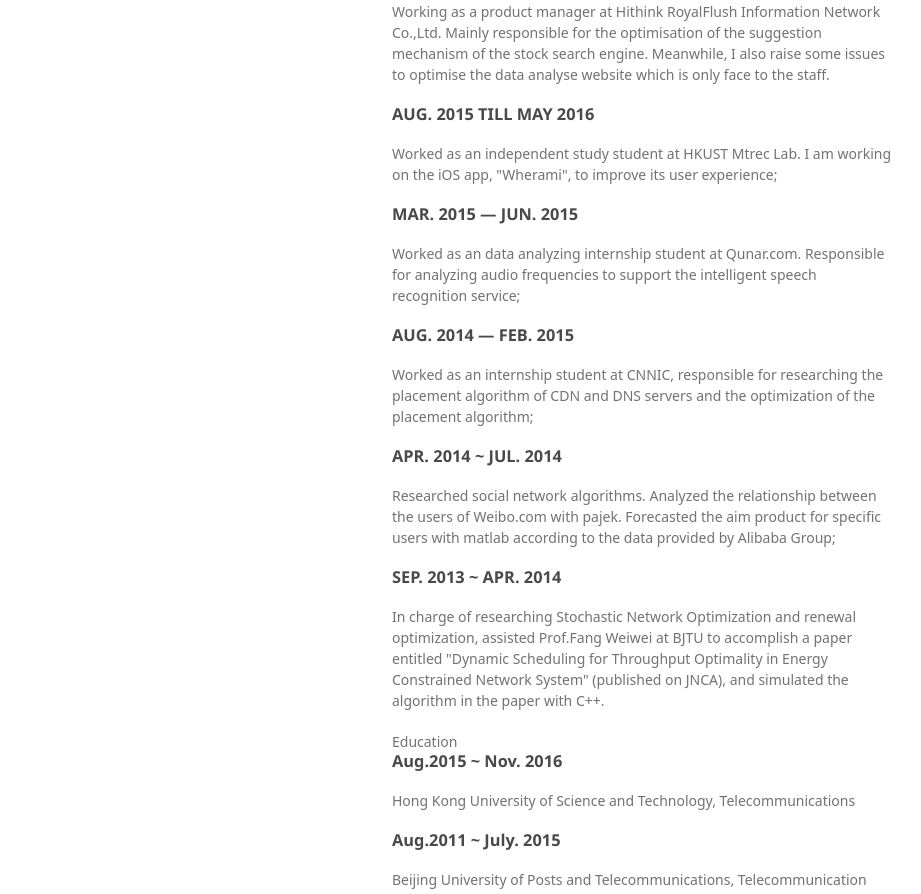
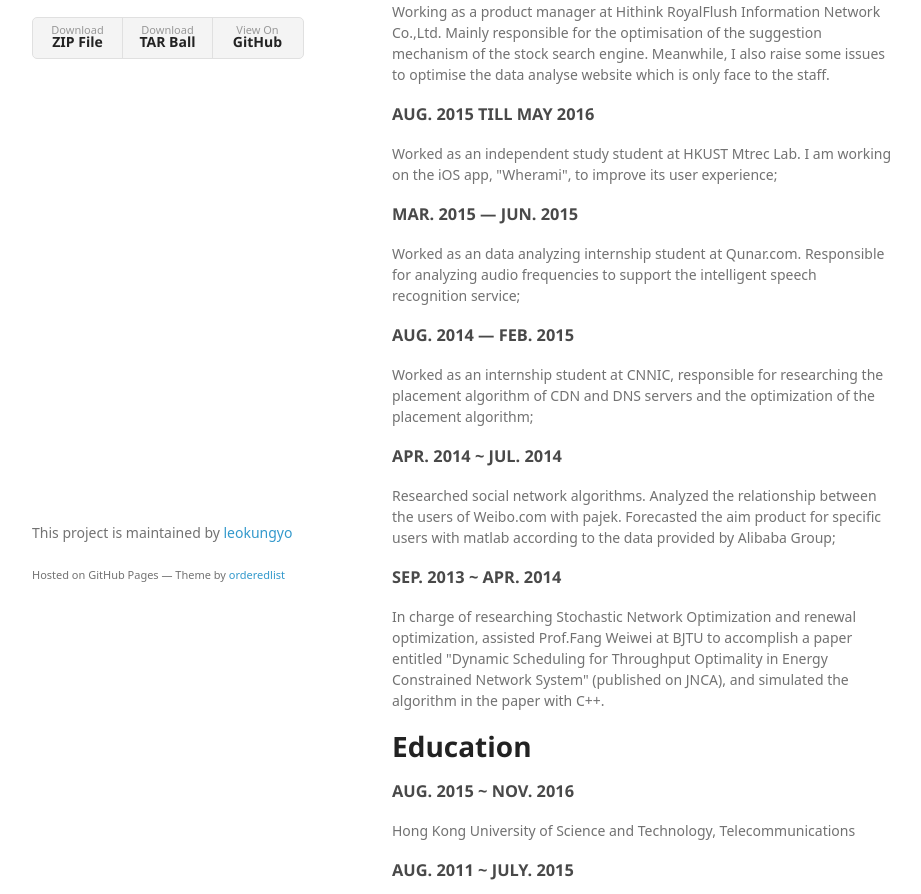
Before and after one commit to leokungyo/Qingyu.github.io, a plain HTML site: page index.html in a window 1280 px wide. Shown: the part 146-1040 px from the top of the page, without its empty margins (178-1099 px from the left). Drawn offline with Linux system fonts and the light colour scheme; a web font is replaced by a local one.

Commit message:
Create master branch via GitHub

```diff
--- a/index.html
+++ b/index.html
@@ -20,10 +20,16 @@
 
         <p class="view"><a href="https://github.com/leokungyo/Qingyu.github.io">View the Project on GitHub <small>leokungyo/Qingyu.github.io</small></a></p>
 
+
+        <ul>
+          <li><a href="https://github.com/leokungyo/Qingyu.github.io/zipball/master">Download <strong>ZIP File</strong></a></li>
+          <li><a href="https://github.com/leokungyo/Qingyu.github.io/tarball/master">Download <strong>TAR Ball</strong></a></li>
+          <li><a href="https://github.com/leokungyo/Qingyu.github.io">View On <strong>GitHub</strong></a></li>
+        </ul>
       </header>
       <section>
         <h1>
-<a id="-experiences" class="anchor" href="#-experiences" aria-hidden="true"><span aria-hidden="true" class="octicon octicon-link"></span></a>Experiences</h1>
+<a id="-experiences" class="anchor" href="#-experiences" aria-hidden="true"><span aria-hidden="true" class="octicon octicon-link"></span></a>### Experiences</h1>
 
 <h3>
 <a id="may-2016-till-aug-2016" class="anchor" href="#may-2016-till-aug-2016" aria-hidden="true"><span aria-hidden="true" class="octicon octicon-link"></span></a>MAY. 2016 TILL AUG. 2016</h3>
@@ -64,18 +70,25 @@ Alibaba Group;</p>
 Weiwei at BJTU to accomplish a paper entitled "Dynamic Scheduling for Throughput Optimality in Energy
 Constrained Network System" (published on JNCA), and simulated the algorithm in the paper with C++.</p>
 
-<a id="-education" class="anchor" href="#-education" aria-hidden="true"><span aria-hidden="true" class="octicon octicon-link"></span></a>Education</h1>
+<h1>
+<a id="education" class="anchor" href="#education" aria-hidden="true"><span aria-hidden="true" class="octicon octicon-link"></span></a>Education</h1>
 
 <h3>
-<a id="aug-2015--nov-2016" class="anchor" href="#aug-2015--nov-2016" aria-hidden="true"><span aria-hidden="true" class="octicon octicon-link"></span></a>Aug.2015 ~ Nov. 2016</h3>
+<a id="aug-2015--nov-2016" class="anchor" href="#aug-2015--nov-2016" aria-hidden="true"><span aria-hidden="true" class="octicon octicon-link"></span></a>AUG. 2015 ~ NOV. 2016</h3>
 
 <p>Hong Kong University of Science and Technology, Telecommunications</p>
 
 <h3>
-<a id="aug-2011--july-2015" class="anchor" href="#aug-2011--july-2015" aria-hidden="true"><span aria-hidden="true" class="octicon octicon-link"></span></a>Aug.2011 ~ July. 2015</h3>
+<a id="aug-2011--july-2015" class="anchor" href="#aug-2011--july-2015" aria-hidden="true"><span aria-hidden="true" class="octicon octicon-link"></span></a>AUG. 2011 ~ JULY. 2015</h3>
 
-<p>Beijing University of Posts and Telecommunications, Telecommunication Engineering</p>
-
+<p>Beijing University of Posts and Telecommunications, Telecommunication Engineering </p>
+      </section>
+      <footer>
+        <p>This project is maintained by <a href="https://github.com/leokungyo">leokungyo</a></p>
+        <p><small>Hosted on GitHub Pages &mdash; Theme by <a href="https://github.com/orderedlist">orderedlist</a></small></p>
+      </footer>
+    </div>
+    <script src="javascripts/scale.fix.js"></script>
 
   </body>
 </html>
```
Also changed, not shown: params.json (+1 -1 lines).
